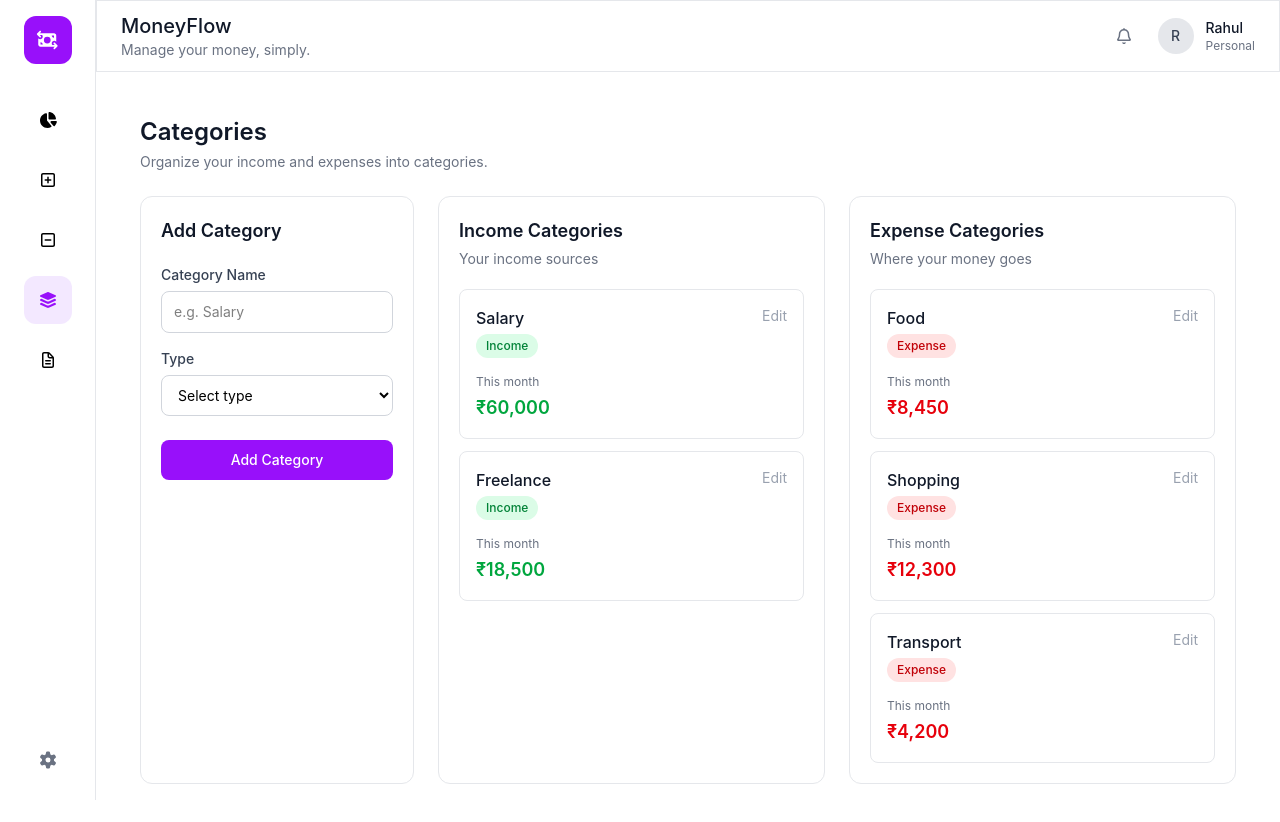
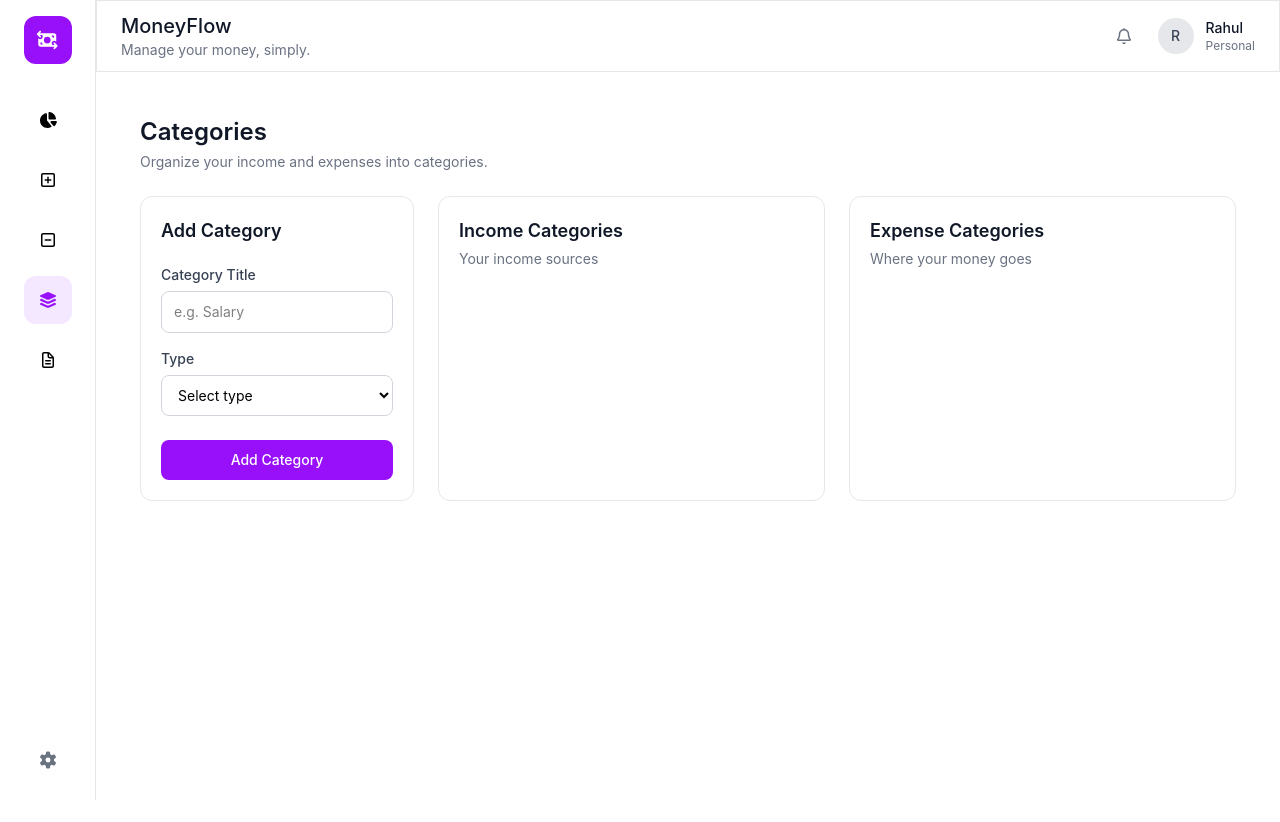
Before and after one commit to geeksrahul/MONEYFLOW, a React (Vite) app: page /categories in a window 1280 px wide. Shown: the top 822 px of the page. After the commit the page ends 800 px from the top, so only its background shows below. Built offline with nearby package versions, Linux system fonts and the light colour scheme.

Commit message:
feat : working expense page and category page

```diff
--- /dev/null
+++ b/src/components/cards/CategoryCard.jsx
@@ -0,0 +1,37 @@
+const CategoryCard = ({ category }) => {
+    return (
+        <div className="rounded-lg border border-gray-200 p-4">
+            <div className="flex items-start justify-between">
+                <div>
+                    <h3 className="font-medium text-gray-900">
+                        {category?.title}
+                    </h3>
+
+                    <span className={`mt-1 inline-block rounded-full  px-2.5 py-1 text-xs font-medium ${category?.type === 'income' ? 'text-green-700 bg-green-100' : 'text-red-700 bg-red-100'} `}>
+                        {category?.type}
+                    </span>
+                </div>
+
+                <button
+                    type="button"
+                    className="text-sm text-gray-400 hover:text-purple-600"
+                >
+                    Edit
+                </button>
+            </div>
+
+            <div className="mt-4">
+                <p className="text-xs text-gray-500">
+                    This month
+                </p>
+
+                <p className={`mt-1 text-lg font-semibold ${category?.type === 'income' ? ' text-green-600' : 'text-red-600'}`}>
+                    ₹60,000
+                </p>
+            </div>
+
+        </div>
+    );
+}
+
+export default CategoryCard;
--- a/src/hooks/index.js
+++ b/src/hooks/index.js
@@ -1,7 +1,9 @@
 import useIncomeData from "./useIncomeData";
 import useExpenseData from "./useExpenseData";
+import useCategoryData from "./useCategoryData";
 
 export {
     useIncomeData,
-    useExpenseData
+    useExpenseData,
+    useCategoryData
 }
--- /dev/null
+++ b/src/hooks/useCategoryData.js
@@ -0,0 +1,29 @@
+import { useEffect, useState } from "react";
+
+function useCategoryData() {
+    // initial data
+    const [categories, setCategories] = useState(() => loadData());
+    // save data on every change of data
+    useEffect(()=>{
+        saveData()
+    }, [categories])
+
+    function addCategory(category) {
+        setCategories(prev => [...prev, category])
+    }
+    function removeCategory(id) {
+        setCategories(prev => prev.filter(category => category.id !== id))
+    }
+    function updateCategory(id, newCategory) {
+        setCategories(prev => prev.map(category => category.id === id ? newCategory : category))
+    }
+    function saveData() {
+        localStorage.setItem("categories", JSON.stringify(categories))
+    }
+    function loadData() {
+        return JSON.parse(localStorage.getItem("categories") ?? "[]")
+    }
+    return {categories, addCategory, removeCategory, updateCategory};
+}
+
+export default useCategoryData;
--- a/src/pages/Categories.jsx
+++ b/src/pages/Categories.jsx
@@ -1,9 +1,25 @@
-import { useEffect } from "react";
+import { useEffect, useState } from "react";
+import { useCategoryData } from "../hooks";
+import CategoryCard from "../components/cards/CategoryCard";
+const Categories = () => {
+    const {categories, addCategory} = useCategoryData()
 
-const Categories = () => {
+    const [title, setTitle] = useState("");
+    const [type, setType] = useState("");
+
     useEffect(()=>{
         document.title = "Categories | MoneyFlow";
     }, []);
+
+    const handleFormSubmit = (e) => {
+        e.preventDefault()
+        addCategory({
+            id : crypto.randomUUID(),
+            title,
+            type
+        })
+    }
+
     return (
         <section className="h-full p-6">
 
@@ -28,22 +44,28 @@ const Categories = () => {
                         Add Category
                     </h2>
 
-                    <form className="flex flex-col gap-4">
+                    <form className="flex flex-col gap-4"
+                        onSubmit={handleFormSubmit}
+                    >
 
                         {/* Category Name */}
                         <div className="flex flex-col gap-1.5">
                             <label
-                                htmlFor="category-name"
+                                htmlFor="category-title"
                                 className="text-sm font-medium text-gray-700"
                             >
-                                Category Name
+                                Category Title
                             </label>
 
                             <input
-                                id="category-name"
+                                id="category-title"
                                 type="text"
                                 placeholder="e.g. Salary"
                                 className="rounded-lg border border-gray-300 px-3 py-2.5 text-sm outline-none focus:border-purple-500 focus:ring-2 focus:ring-purple-100"
+                                value={title}
+                                onChange={(e)=>{
+                                    setTitle(e.target.value)
+                                }}
                             />
                         </div>
 
@@ -59,6 +81,10 @@ const Categories = () => {
                             <select
                                 id="category-type"
                                 className="rounded-lg border border-gray-300 bg-white px-3 py-2.5 text-sm outline-none focus:border-purple-500 focus:ring-2 focus:ring-purple-100"
+                                value={type}
+                                onChange={(e)=>{
+                                    setType(e.target.value)
+                                }}
                             >
                                 <option value="">Select type</option>
                                 <option value="income">Income</option>
@@ -92,76 +118,12 @@ const Categories = () => {
                     </div>
 
                     <div className="flex flex-col gap-3">
-
-                        {/* Category Card */}
-                        <div className="rounded-lg border border-gray-200 p-4">
-
-                            <div className="flex items-start justify-between">
-                                <div>
-                                    <h3 className="font-medium text-gray-900">
-                                        Salary
-                                    </h3>
-
-                                    <span className="mt-1 inline-block rounded-full bg-green-100 px-2.5 py-1 text-xs font-medium text-green-700">
-                                        Income
-                                    </span>
-                                </div>
-
-                                <button
-                                    type="button"
-                                    className="text-sm text-gray-400 hover:text-purple-600"
-                                >
-                                    Edit
-                                </button>
-                            </div>
-
-                            <div className="mt-4">
-                                <p className="text-xs text-gray-500">
-                                    This month
-                                </p>
-
-                                <p className="mt-1 text-lg font-semibold text-green-600">
-                                    ₹60,000
-                                </p>
-                            </div>
-
-                        </div>
-
-
-                        {/* Category Card */}
-                        <div className="rounded-lg border border-gray-200 p-4">
-
-                            <div className="flex items-start justify-between">
-                                <div>
-                                    <h3 className="font-medium text-gray-900">
-                                        Freelance
-                                    </h3>
-
-                                    <span className="mt-1 inline-block rounded-full bg-green-100 px-2.5 py-1 text-xs font-medium text-green-700">
-                                        Income
-                                    </span>
-                                </div>
-
-                                <button
-                                    type="button"
-                                    className="text-sm text-gray-400 hover:text-purple-600"
-                                >
-                                    Edit
-                                </button>
-                            </div>
-
-                            <div className="mt-4">
-                                <p className="text-xs text-gray-500">
-                                    This month
-                                </p>
-
-                                <p className="mt-1 text-lg font-semibold text-green-600">
-                                    ₹18,500
-                                </p>
-                            </div>
-
-                        </div>
-
+                        {categories.filter(category => category.type === "income").map(category => (
+                            <CategoryCard
+                                key={category.id}
+                                category={category}
+                            />
+                        ))}
                     </div>
                 </div>
 
@@ -173,118 +135,18 @@ const Categories = () => {
                         <h2 className="text-lg font-semibold text-gray-900">
                             Expense Categories
                         </h2>
-
                         <p className="mt-1 text-sm text-gray-500">
                             Where your money goes
                         </p>
                     </div>
 
                     <div className="flex flex-col gap-3">
-
-                        {/* Category Card */}
-                        <div className="rounded-lg border border-gray-200 p-4">
-
-                            <div className="flex items-start justify-between">
-                                <div>
-                                    <h3 className="font-medium text-gray-900">
-                                        Food
-                                    </h3>
-
-                                    <span className="mt-1 inline-block rounded-full bg-red-100 px-2.5 py-1 text-xs font-medium text-red-700">
-                                        Expense
-                                    </span>
-                                </div>
-
-                                <button
-                                    type="button"
-                                    className="text-sm text-gray-400 hover:text-purple-600"
-                                >
-                                    Edit
-                                </button>
-                            </div>
-
-                            <div className="mt-4">
-                                <p className="text-xs text-gray-500">
-                                    This month
-                                </p>
-
-                                <p className="mt-1 text-lg font-semibold text-red-600">
-                                    ₹8,450
-                                </p>
-                            </div>
-
-                        </div>
-
-
-                        {/* Category Card */}
-                        <div className="rounded-lg border border-gray-200 p-4">
-
-                            <div className="flex items-start justify-between">
-                                <div>
-                                    <h3 className="font-medium text-gray-900">
-                                        Shopping
-                                    </h3>
-
-                                    <span className="mt-1 inline-block rounded-full bg-red-100 px-2.5 py-1 text-xs font-medium text-red-700">
-                                        Expense
-                                    </span>
-                                </div>
-
-                                <button
-                                    type="button"
-                                    className="text-sm text-gray-400 hover:text-purple-600"
-                                >
-                                    Edit
-                                </button>
-                            </div>
-
-                            <div className="mt-4">
-                                <p className="text-xs text-gray-500">
-                                    This month
-                                </p>
-
-                                <p className="mt-1 text-lg font-semibold text-red-600">
-                                    ₹12,300
-                                </p>
-                            </div>
-
-                        </div>
-
-
-                        {/* Category Card */}
-                        <div className="rounded-lg border border-gray-200 p-4">
-
-                            <div className="flex items-start justify-between">
-                                <div>
-                                    <h3 className="font-medium text-gray-900">
-                                        Transport
-                                    </h3>
-
-                                    <span className="mt-1 inline-block rounded-full bg-red-100 px-2.5 py-1 text-xs font-medium text-red-700">
-                                        Expense
-                                    </span>
-                                </div>
-
-                                <button
-                                    type="button"
-                                    className="text-sm text-gray-400 hover:text-purple-600"
-                                >
-                                    Edit
-                                </button>
-                            </div>
-
-                            <div className="mt-4">
-                                <p className="text-xs text-gray-500">
-                                    This month
-                                </p>
-
-                                <p className="mt-1 text-lg font-semibold text-red-600">
-                                    ₹4,200
-                                </p>
-                            </div>
-
-                        </div>
-
+                        {categories.filter(category => category.type === "expense").map(category => (
+                            <CategoryCard
+                                key={category.id}
+                                category={category}
+                            />
+                        ))}
                     </div>
                 </div>
 
```
